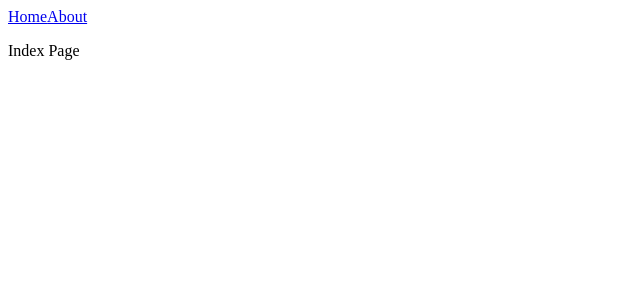
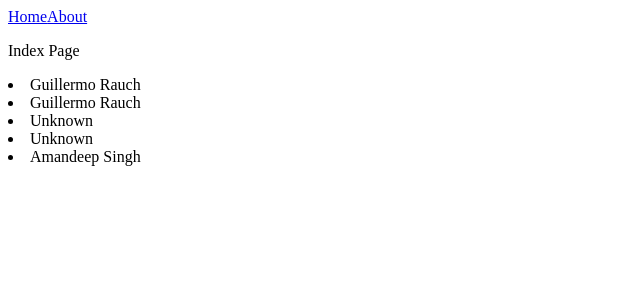
Before and after one commit to ShuSgw/next-practice, a Next.js app: page / in a window 1280 px wide. Shown: the top 300 px of the page, without its empty margins (0-640 px from the left). Built offline with nearby package versions, Linux system fonts and the light colour scheme.

Commit message:
practice

```diff
--- a/pages/index.js
+++ b/pages/index.js
@@ -3,17 +3,20 @@ import useSWR from "swr";
 
 const fetcher = (url) => fetch(url).then((r) => r.json());
 const Index = () => {
-  const { data, error } = useSWR("/api/randomQuote", fetcher);
-  // const author = data.author;
-  const author = data?.author;
-  let quote = data?.quote;
-
-  if (!data) quote = "Loading...";
-  if (error) quote = "Failed to fetch the quote.";
+  const { data, error } = useSWR("/api/allQuote", fetcher);
+  let lists = "";
+  if (!data) {
+    lists = "Loading";
+  } else {
+    lists = data.map((list, key) => {
+      return <li key={key}>{list.author}</li>;
+    });
+  }
 
   return (
     <Layout>
       <p>Index Page</p>
+      {lists}
     </Layout>
   );
 };
```
Also changed, not shown: pages/api/allQuote.js (renamed from pages/api/randomQuote.js).
